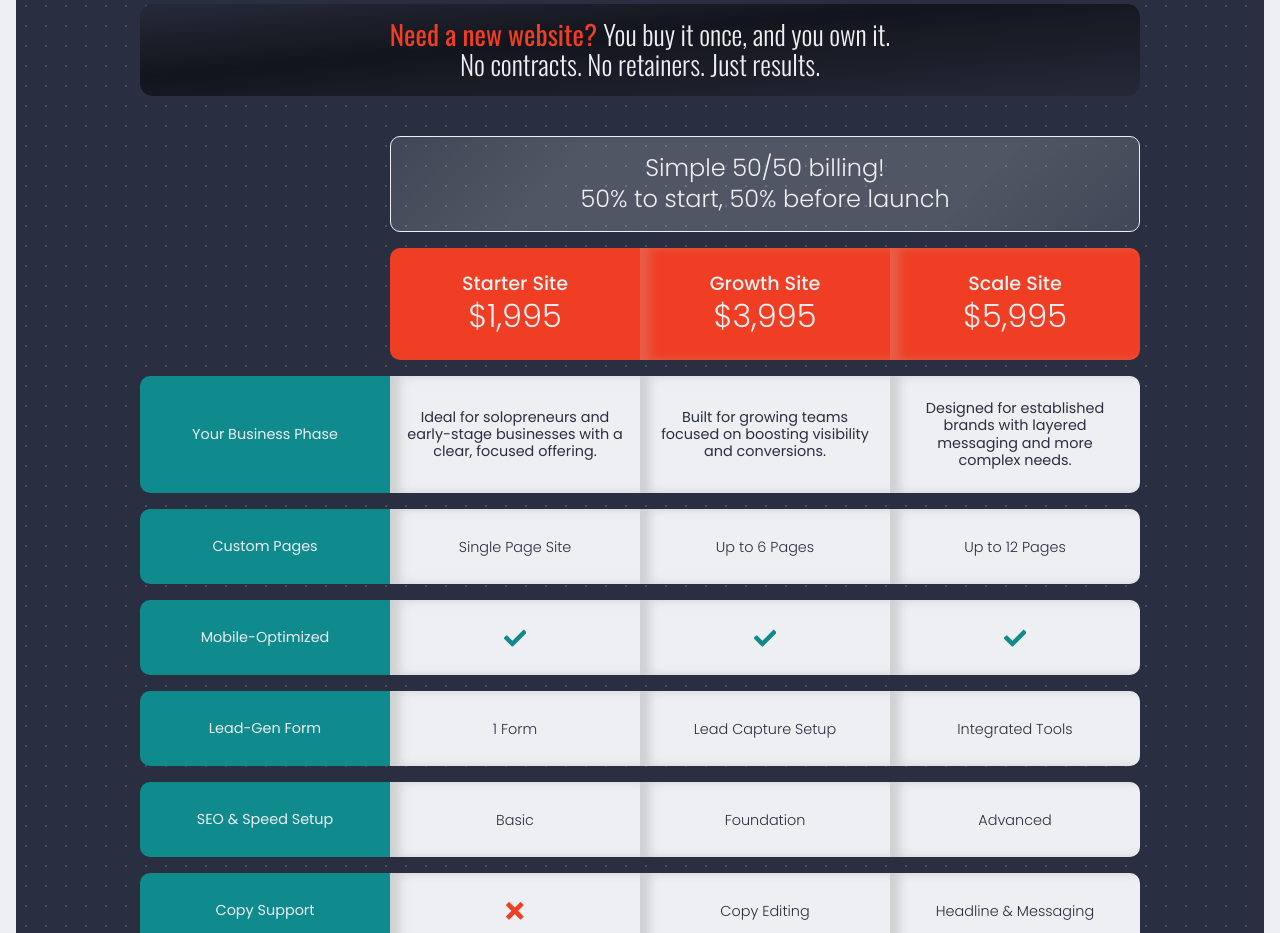
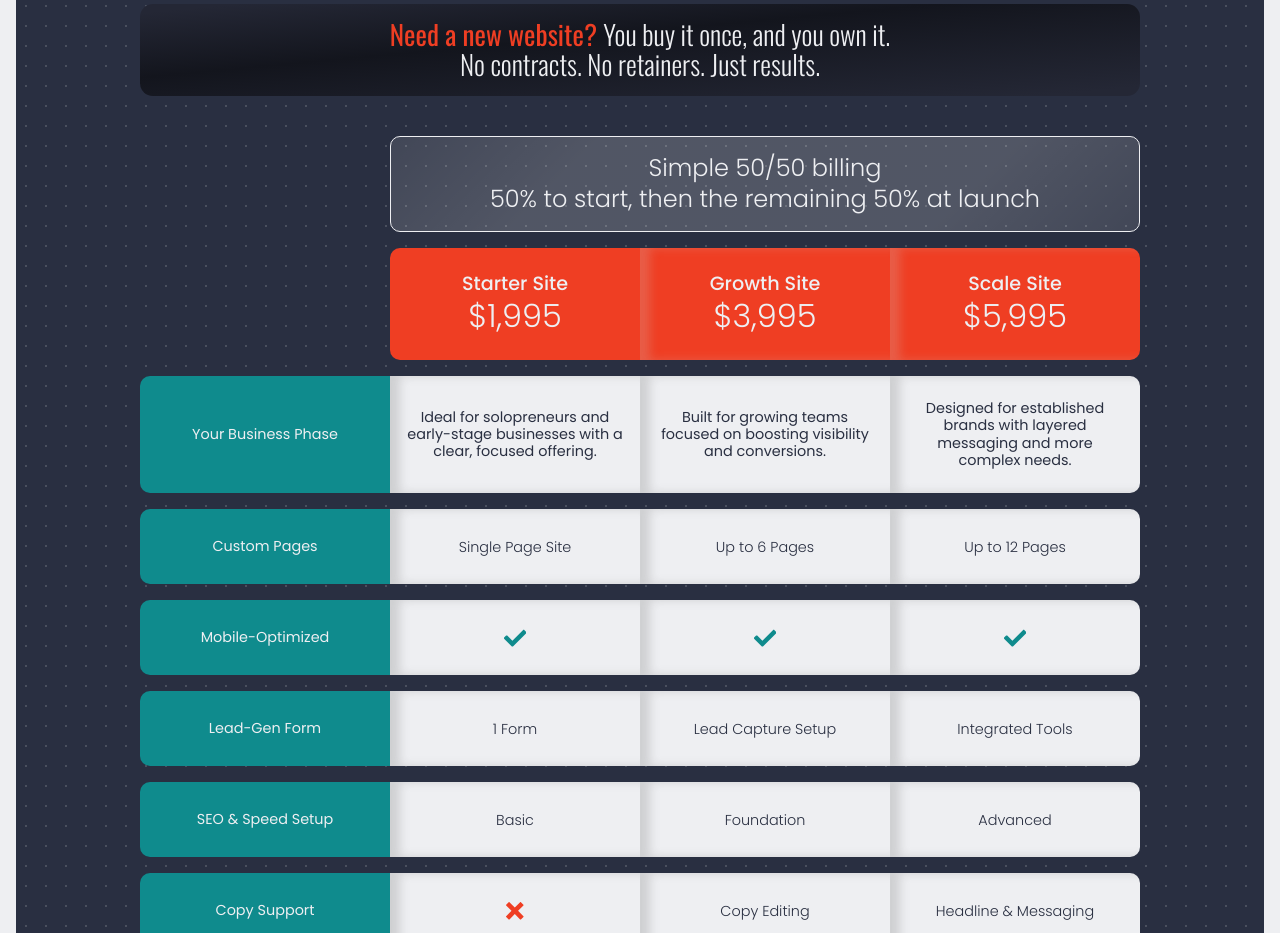
Before and after one commit to dinardavis/golbi, a React (Create React App) app in the folder client/: page / in a window 1280 px wide. Shown: the part 5500-6433 px from the top of the page. Built offline with nearby package versions, Linux system fonts and the light colour scheme.

Commit message:
Update pricing copy text

```diff
--- a/client/src/assets/css/style.css
+++ b/client/src/assets/css/style.css
@@ -2730,7 +2730,7 @@ body {
 
   .case-studies-content-container > .case-study-card:nth-of-type(1) .case-study-hero-img  {
     max-width: 100%;
-    object-position: 92% 0;
+    object-position: 62% 0;
   }
 
   .case-study-copy-container {
--- a/client/src/components/MobilePricing.js
+++ b/client/src/components/MobilePricing.js
@@ -13,7 +13,7 @@ export default function MobilePricing() {
   return (
     <div className="mobile-pricing-content">
         <div className="site-feature-payment-copy-container">
-          <p className="mobile-site-feature-payment-copy">Simple 50/50 billing!<br></br>50% to start, 50% before launch</p>
+          <p className="mobile-site-feature-payment-copy">Simple 50/50 billing<br></br>50% to start, then the remaining 50% at launch</p>
         </div>
 
       <div className="mobile-site-card">
--- a/client/src/components/Pricing.js
+++ b/client/src/components/Pricing.js
@@ -58,7 +58,7 @@ export default function Pricing() {
       <div className="pricing-content">
         <div className="site-feature-payment-copy-container">
           <div className="site-feature-col-blank"></div>
-          <p className="site-feature-payment-copy">Simple 50/50 billing!<br></br>50% to start, 50% before launch</p>
+          <p className="site-feature-payment-copy">Simple 50/50 billing<br></br>50% to start, then the remaining 50% at launch</p>
         </div>
 
         <div className="site-feature-header">
```
